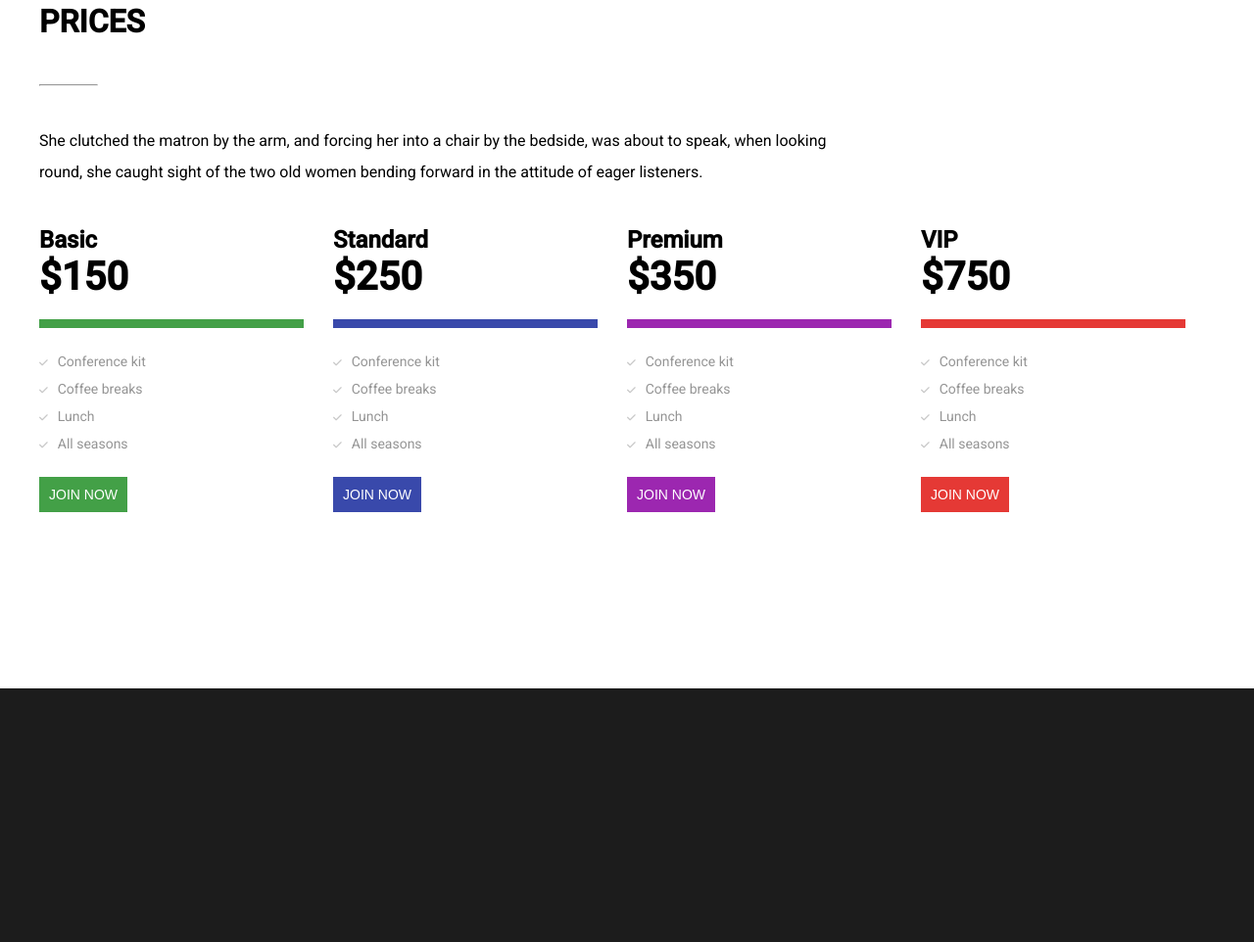
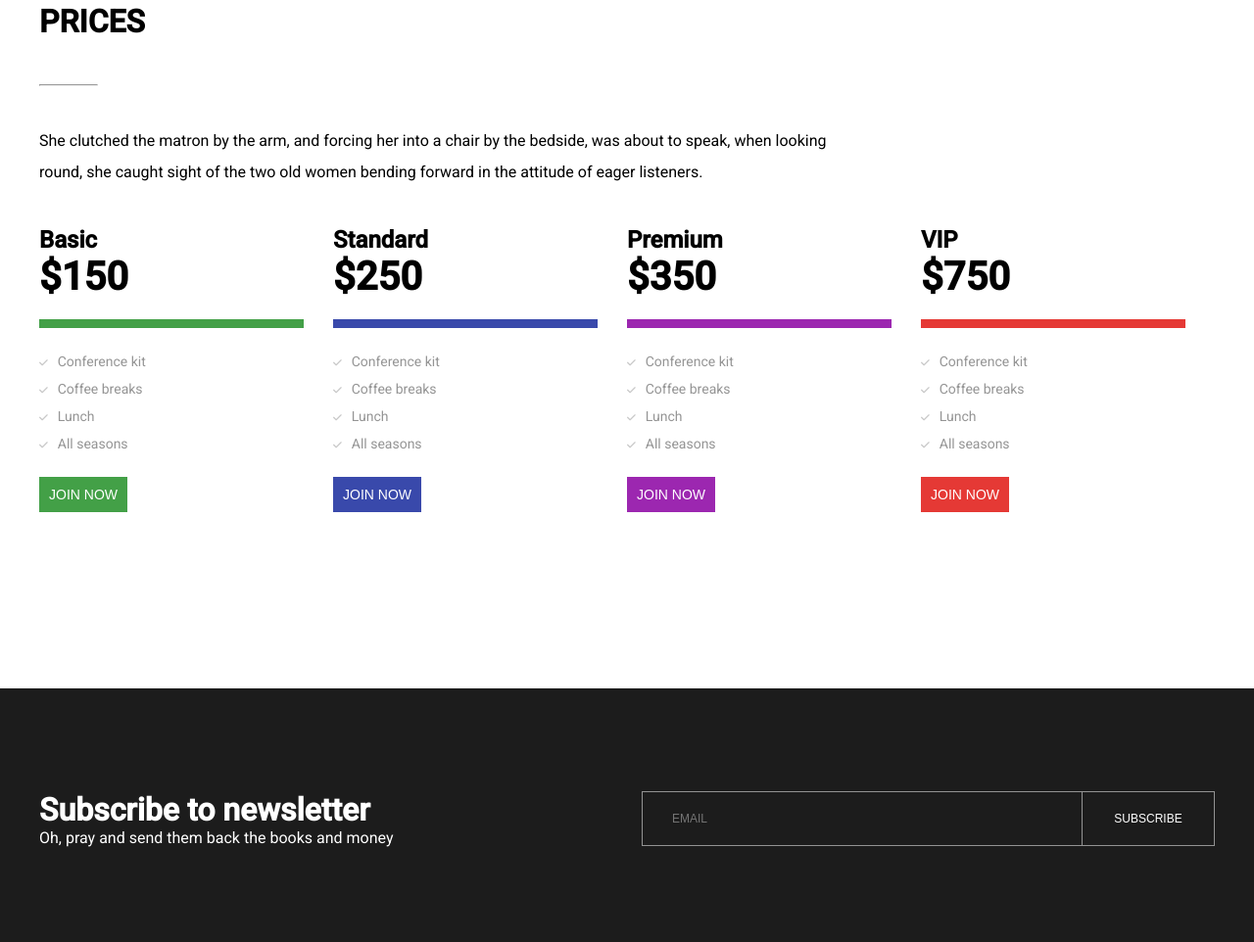
Before and after one commit to atrvicky/Venta, a plain HTML site: page Venta/index.html in a window 1280 px wide. Shown: the part 4623-5585 px from the top of the page at 98% size. Before the commit the page ends 5326 px from the top, so only its background shows below. Drawn offline with Linux system fonts and the light colour scheme.

Commit message:
Added Subscribe section

```diff
--- a/Venta/index.html
+++ b/Venta/index.html
@@ -378,5 +378,19 @@
           </div>
         </div>
       </div>
+
+      <!--Let's get some subscribers-->
+      <div id="subscribeWrapper">
+        <div id="subscribeContainer">
+          <div id="subscribeBox">
+              <p id="subscribeHeading">Subscribe to newsletter</p>
+              <p id="subscribeDescription">Oh, pray and send them back the books and money</p>
+          </div>
+          <div id="getEmail">
+            <input id="enterEmail" method="post" action="" type="email"  value="" placeholder="EMAIL"></input>
+            <button id="subscribeBtn">Subscribe</button>
+          </div>
+        </div>
+      </div>
 </body>
 </html>
--- a/Venta/styles/styles.css
+++ b/Venta/styles/styles.css
@@ -239,14 +239,14 @@ main .slider .sliderControls i{
 }
 
 
-.sliderCountDownTimer .poster .joinConference .joinConferenceMain{
+.sliderCountDownTimer .poster .joinConference .joinConferenceMain, #subscribeBox #subscribeHeading{
   color: #fff;
   font-size: 3.2rem;
   font-weight: bold;
   margin-top: 6.5rem;
 }
 
-.sliderCountDownTimer .poster .joinConference .joinConferenceDescription{
+.sliderCountDownTimer .poster .joinConference .joinConferenceDescription, #subscribeBox #subscribeDescription{
   color: #fff;
   font-size: 1.6rem;
   font-weight: normal;
@@ -660,3 +660,54 @@ main .slider .sliderControls i{
 .vipLine, .vipJoin{
   background-color: #e53935;
 }
+
+#subscribeWrapper{
+  width: 100%;
+  height: 25.9rem;
+}
+
+#subscribeWrapper #subscribeContainer{
+  max-width: 120rem;
+  display: flex;
+  margin: 0 auto;
+}
+
+#subscribeContainer #subscribeBox{
+  margin-top: 4rem;
+  width: 60rem;
+}
+
+#subscribeContainer #getEmail{
+  margin-top: 10.5rem;
+  height: 5.6rem;
+  width: 60rem;
+  padding: 0 0 0 1.5rem;
+  display: flex;
+}
+
+#getEmail #enterEmail{
+  background-color: inherit;
+  border: 1px solid #939393;
+  color: #fff;
+  height: inherit;
+  font-size: 1.2rem;
+  width: 45rem;
+  padding: 1rem 0 1rem 3rem;
+}
+
+#getEmail #subscribeBtn{
+  background-color: inherit;
+  border: 1px solid #939393;
+  border-left: 0;
+  color: #fff;
+  height: inherit;
+  font-size: 1.2rem;
+  width: 13.5rem;
+  padding: 1rem;
+  text-transform: uppercase;
+}
+
+#getEmail #subscribeBtn:hover{
+  background-color: #fff;
+  color: #000;
+}
```
